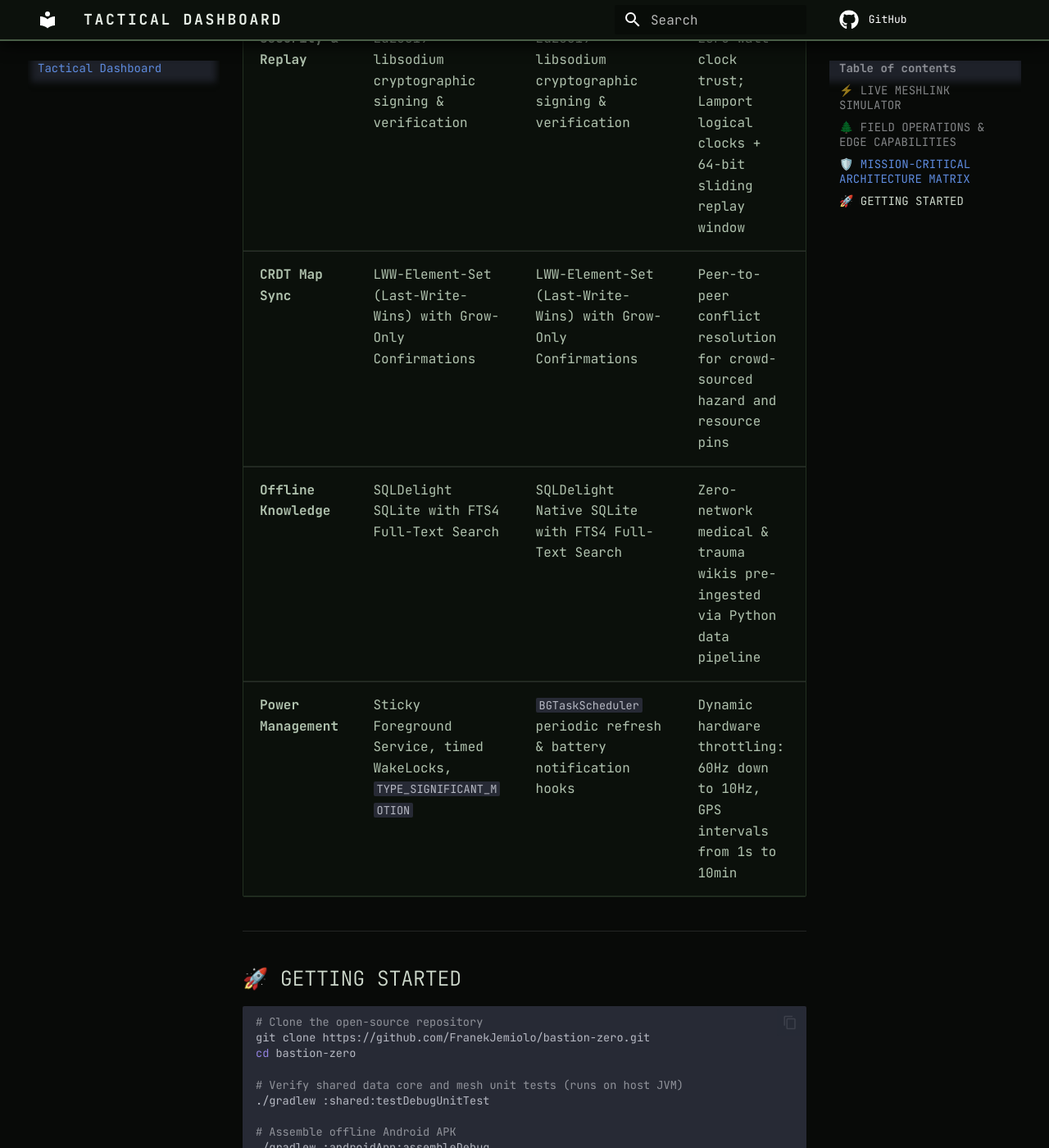
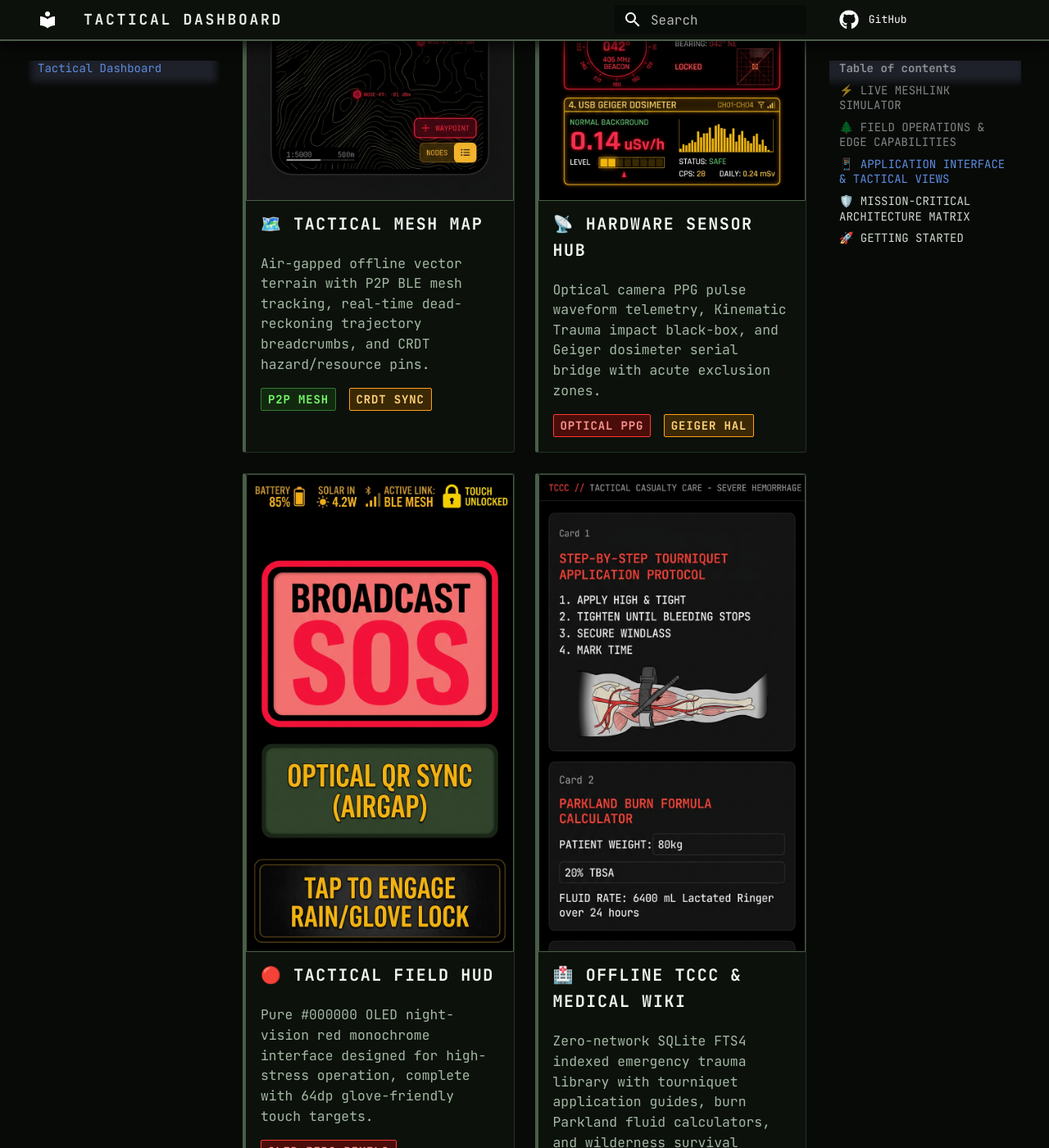
Before and after one commit to FranekJemiolo/bastion-zero, an MkDocs documentation site: the page built from docs/index.md, in a window 1280 px wide and 1400 px high, scrolled down 3605 px. Shown: the whole window at 82% size. Built offline with MkDocs 1.6.1 and Material for MkDocs 9.7.7, drawn with Linux system fonts in a browser that asks for light colours; comment, search, counter and statistics services are not loaded; some of the changed text lies outside the part shown.

Commit message:
docs: link mobile app interface screenshots in README and docs

```diff
--- a/docs/index.md
+++ b/docs/index.md
@@ -110,6 +110,78 @@ Test the decentralized mesh protocol directly in your browser. Watch Lamport log
 
 ---
 
+## 📱 APPLICATION INTERFACE & TACTICAL VIEWS
+
+<div class="tactical-grid">
+
+  <div class="tactical-card">
+    <div class="tactical-image-frame" style="margin: -18px -18px 12px -18px; border-radius: 3px 3px 0 0;">
+      <a href="assets/images/screenshot_mesh_map.jpg" target="_blank">
+        <img src="assets/images/screenshot_mesh_map.jpg" alt="Tactical Mesh Map Screen" />
+      </a>
+    </div>
+    <h4>🗺️ Tactical Mesh Map</h4>
+    <p>
+      Air-gapped offline vector terrain with P2P BLE mesh tracking, real-time dead-reckoning trajectory breadcrumbs, and CRDT hazard/resource pins.
+    </p>
+    <div>
+      <span class="tactical-badge badge-green">P2P MESH</span>
+      <span class="tactical-badge badge-amber">CRDT SYNC</span>
+    </div>
+  </div>
+
+  <div class="tactical-card">
+    <div class="tactical-image-frame" style="margin: -18px -18px 12px -18px; border-radius: 3px 3px 0 0;">
+      <a href="assets/images/screenshot_sensor_hub.jpg" target="_blank">
+        <img src="assets/images/screenshot_sensor_hub.jpg" alt="Hardware Sensor Hub Screen" />
+      </a>
+    </div>
+    <h4>📡 Hardware Sensor Hub</h4>
+    <p>
+      Optical camera PPG pulse waveform telemetry, Kinematic Trauma impact black-box, and Geiger dosimeter serial bridge with acute exclusion zones.
+    </p>
+    <div>
+      <span class="tactical-badge badge-red">OPTICAL PPG</span>
+      <span class="tactical-badge badge-amber">GEIGER HAL</span>
+    </div>
+  </div>
+
+  <div class="tactical-card">
+    <div class="tactical-image-frame" style="margin: -18px -18px 12px -18px; border-radius: 3px 3px 0 0;">
+      <a href="assets/images/screenshot_tactical_hud.jpg" target="_blank">
+        <img src="assets/images/screenshot_tactical_hud.jpg" alt="Tactical Field HUD Glove Mode Screen" />
+      </a>
+    </div>
+    <h4>🔴 Tactical Field HUD</h4>
+    <p>
+      Pure #000000 OLED night-vision red monochrome interface designed for high-stress operation, complete with 64dp glove-friendly touch targets.
+    </p>
+    <div>
+      <span class="tactical-badge badge-red">OLED ZERO PIXELS</span>
+      <span class="tactical-badge badge-green">GLOVE MODE</span>
+    </div>
+  </div>
+
+  <div class="tactical-card">
+    <div class="tactical-image-frame" style="margin: -18px -18px 12px -18px; border-radius: 3px 3px 0 0;">
+      <a href="assets/images/screenshot_offline_wiki.jpg" target="_blank">
+        <img src="assets/images/screenshot_offline_wiki.jpg" alt="Offline Emergency Medical Wiki Screen" />
+      </a>
+    </div>
+    <h4>🏥 Offline TCCC &amp; Medical Wiki</h4>
+    <p>
+      Zero-network SQLite FTS4 indexed emergency trauma library with tourniquet application guides, burn Parkland fluid calculators, and wilderness survival guides.
+    </p>
+    <div>
+      <span class="tactical-badge badge-green">SQLDELIGHT FTS4</span>
+      <span class="tactical-badge badge-red">TCCC PROTOCOLS</span>
+    </div>
+  </div>
+
+</div>
+
+---
+
 ## 🛡️ MISSION-CRITICAL ARCHITECTURE MATRIX
 
 | Subsystem | Android Implementation | iOS Implementation | Edge-Compute Principle |
```
Also changed, not shown: README.md (+5 -1 lines), docs/assets/images/screenshot_mesh_map.jpg (added), docs/assets/images/screenshot_offline_wiki.jpg (added), docs/assets/images/screenshot_sensor_hub.jpg (added), docs/assets/images/screenshot_tactical_hud.jpg (added).
